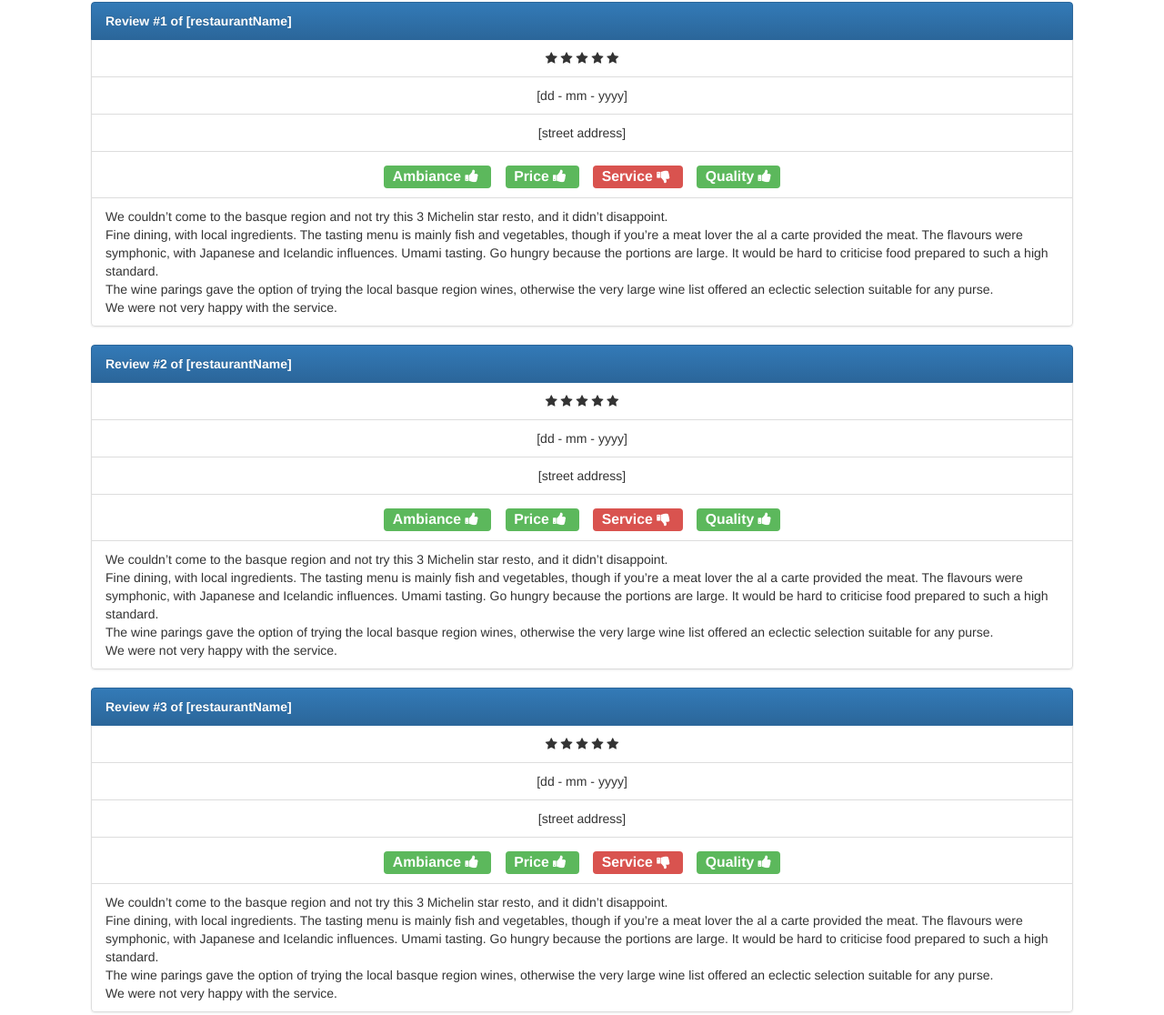
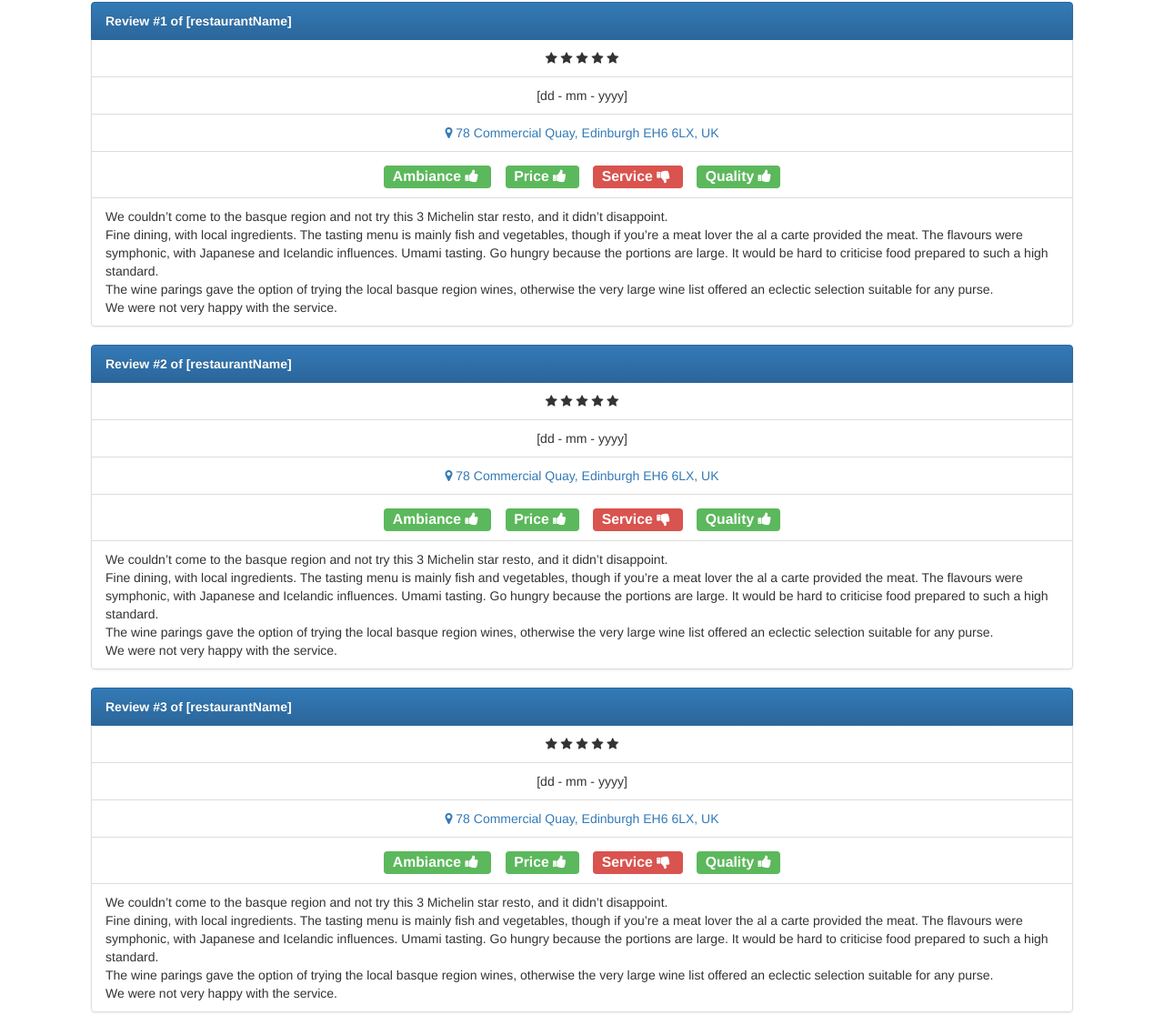
Before and after one commit to aloftDisegno/Dubai-sito, a plain HTML site: page search-basic_result_review.html in a window 1280 px wide. Shown: the part 138-1254 px from the top of the page at 91% size. Drawn offline with nearby package versions, Linux system fonts and the light colour scheme.

Commit message:
Add files via upload
Basic Search - update 2

```diff
--- a/search-basic_result_review.html
+++ b/search-basic_result_review.html
@@ -98,7 +98,10 @@
                 [dd - mm - yyyy]
               </li>
               <li class="list-group-item text-center">
-                [street address]
+                <a href="#" TARGET="_blank">
+                  <i class="fa fa-map-marker" aria-hidden="true"></i>
+                  <a href="https://www.google.com/search?rlz=1C5CHFA_enUS715US716&tbm=lcl&ei=pFNwW-qWL7Lt5gLxrKy4DQ&q=the+kitchin%2C+78+Commercial+Quay%2C+Edinburgh+EH6+6LX%2C+UK&oq=the+kitchin%2C+78+Commercial+Quay%2C+Edinburgh+EH6+6LX%2C+UK&gs_l=psy-ab.3...6208.17466.0.18578.0.0.0.0.0.0.0.0..0.0....0...1c.1j2.64.psy-ab..0.0.0....0.bKH2Yz3Y4bI#rlfi=hd:;si:15320310558971824763;mv:!1m3!1d203.47427243809028!2d-3.172689199999999!3d55.97703809999999!2m3!1f0!2f0!3f0!3m2!1i817!2i560!4f13.1" target="_blank">78 Commercial Quay, Edinburgh EH6 6LX, UK</a>
+                </a>
               </li>
               <li class="list-group-item text-center" style="font-size: 1.5em;">
                 <span class="label label-success" style="margin: .5em;">
@@ -148,7 +151,10 @@
                 [dd - mm - yyyy]
               </li>
               <li class="list-group-item text-center">
-                [street address]
+                <a href="#" TARGET="_blank">
+                  <i class="fa fa-map-marker" aria-hidden="true"></i>
+                  <a href="https://www.google.com/search?rlz=1C5CHFA_enUS715US716&tbm=lcl&ei=pFNwW-qWL7Lt5gLxrKy4DQ&q=the+kitchin%2C+78+Commercial+Quay%2C+Edinburgh+EH6+6LX%2C+UK&oq=the+kitchin%2C+78+Commercial+Quay%2C+Edinburgh+EH6+6LX%2C+UK&gs_l=psy-ab.3...6208.17466.0.18578.0.0.0.0.0.0.0.0..0.0....0...1c.1j2.64.psy-ab..0.0.0....0.bKH2Yz3Y4bI#rlfi=hd:;si:15320310558971824763;mv:!1m3!1d203.47427243809028!2d-3.172689199999999!3d55.97703809999999!2m3!1f0!2f0!3f0!3m2!1i817!2i560!4f13.1" target="_blank">78 Commercial Quay, Edinburgh EH6 6LX, UK</a>
+                </a>
               </li>
               <li class="list-group-item text-center" style="font-size: 1.5em;">
                 <span class="label label-success" style="margin: .5em;">
@@ -198,7 +204,10 @@
                 [dd - mm - yyyy]
               </li>
               <li class="list-group-item text-center">
-                [street address]
+                <a href="#" TARGET="_blank">
+                  <i class="fa fa-map-marker" aria-hidden="true"></i>
+                  <a href="https://www.google.com/search?rlz=1C5CHFA_enUS715US716&tbm=lcl&ei=pFNwW-qWL7Lt5gLxrKy4DQ&q=the+kitchin%2C+78+Commercial+Quay%2C+Edinburgh+EH6+6LX%2C+UK&oq=the+kitchin%2C+78+Commercial+Quay%2C+Edinburgh+EH6+6LX%2C+UK&gs_l=psy-ab.3...6208.17466.0.18578.0.0.0.0.0.0.0.0..0.0....0...1c.1j2.64.psy-ab..0.0.0....0.bKH2Yz3Y4bI#rlfi=hd:;si:15320310558971824763;mv:!1m3!1d203.47427243809028!2d-3.172689199999999!3d55.97703809999999!2m3!1f0!2f0!3f0!3m2!1i817!2i560!4f13.1" target="_blank">78 Commercial Quay, Edinburgh EH6 6LX, UK</a>
+                </a>
               </li>
               <li class="list-group-item text-center" style="font-size: 1.5em;">
                 <span class="label label-success" style="margin: .5em;">
```
Also changed, not shown: index.html (+2 -2 lines), search-basic.html (+1 -1 lines), search-basic_result.html (+7 -7 lines).
